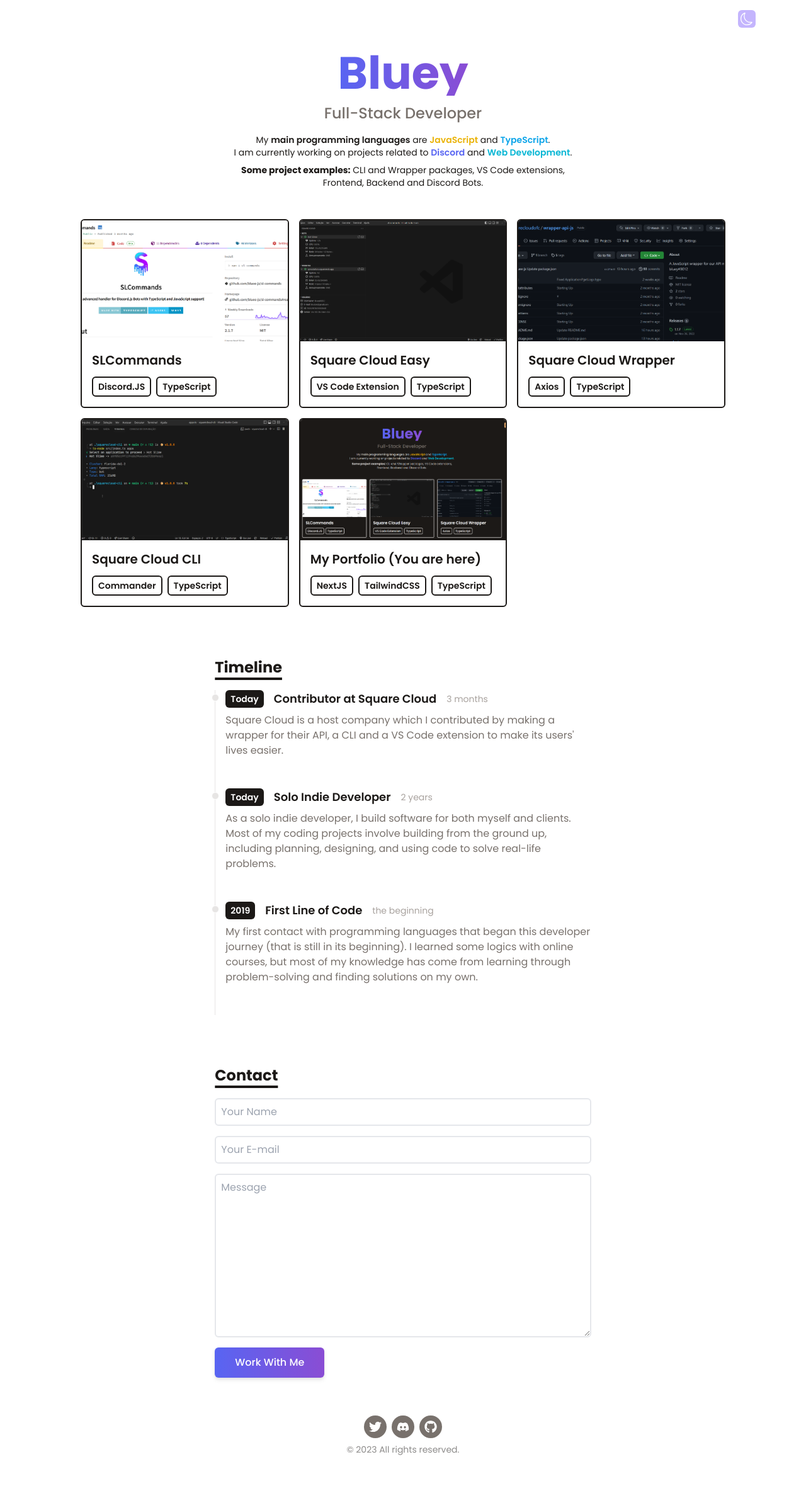
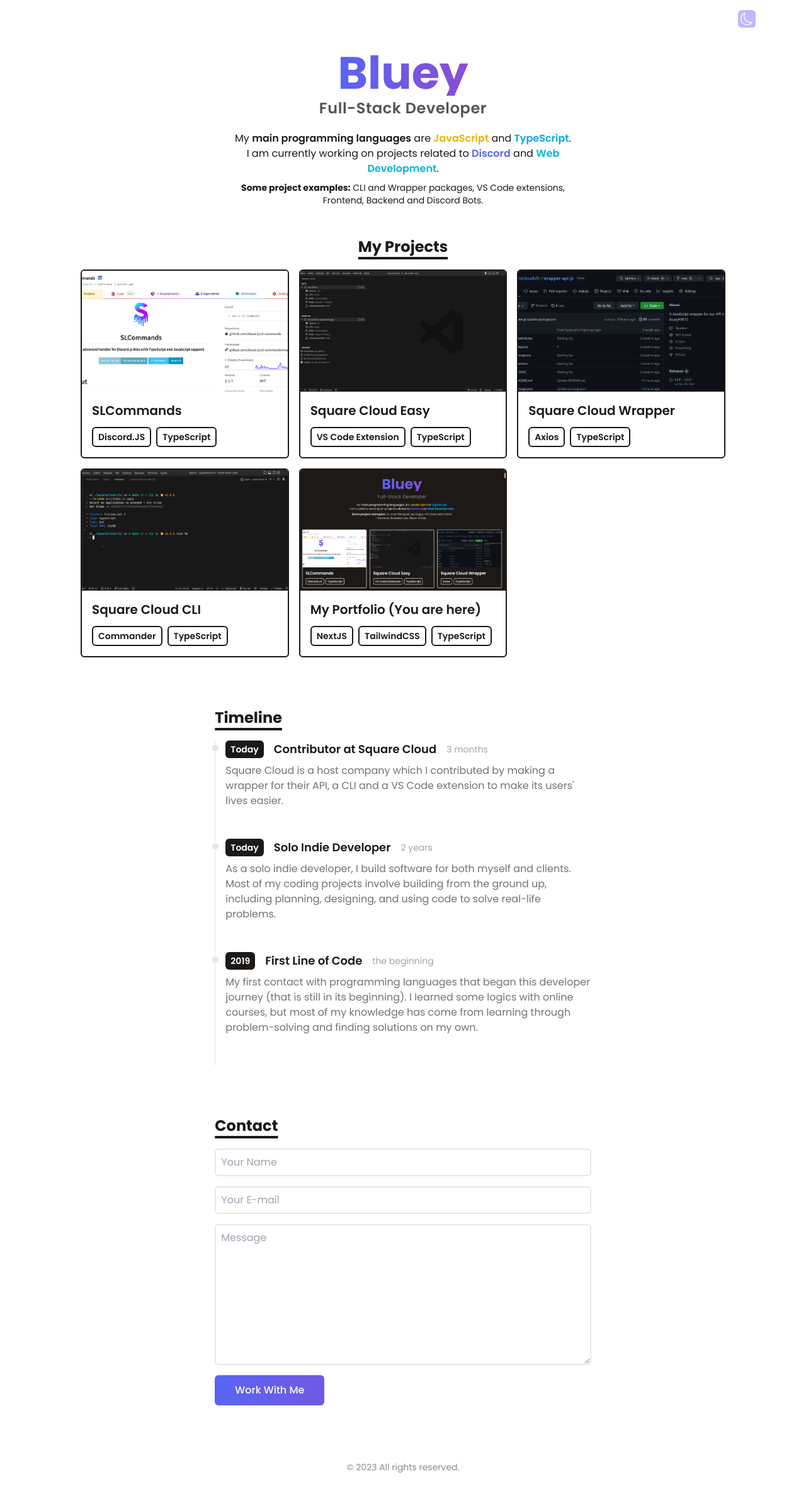
Before and after one commit to joaotonaco/bluey-portfolio, a Next.js app: page / in a window 1280 px wide. Shown: the whole page at 63% size. Before the commit the page ends 2332 px from the top, so only its background shows below. Built offline with nearby package versions, Linux system fonts and the light colour scheme.

Commit message:
New animations

```diff
--- a/src/app/page.tsx
+++ b/src/app/page.tsx
@@ -17,7 +17,7 @@ export default function Home() {
       <button
         type="button"
         onClick={() => setTheme(theme === 'dark' ? 'light' : 'dark')}
-        className="fixed p-1 z-10 right-20 top-4 bg-violet-300 dark:bg-orange-300 text-lg rounded-md"
+        className="fixed p-2 md:p-1 z-10 right-4 md:right-20 top-4 bg-violet-300 dark:bg-orange-300 text-lg rounded-md no-highlight"
       >
         <div className="text-white block dark:hidden">
           <BsMoon size={20} />
@@ -26,7 +26,7 @@ export default function Home() {
           <BsSun size={20} />
         </div>
       </button>
-      <div className="bg-white dark:bg-stone-900 text-stone-900 dark:text-stone-300 min-h-screen">
+      <div className="bg-white dark:bg-stone-900 text-stone-900 dark:text-stone-300 min-h-screen transition-colors duration-200">
         <div className="max-w-5xl w-11/12 mx-auto">
           <Intro />
           <Portfolio />
--- a/src/components/Contact.tsx
+++ b/src/components/Contact.tsx
@@ -15,23 +15,23 @@ function Contact() {
             type="text"
             name="name"
             placeholder="Your Name"
-            className="p-2 bg-transparent border-2 rounded-md focus:outline-none"
+            className="p-2 bg-transparent border-2 rounded-md focus:outline-none focus:border-stone-600"
           />
           <input
             type="email"
             name="email"
             placeholder="Your E-mail"
-            className="my-4 p-2 bg-transparent border-2 rounded-md focus:outline-none"
+            className="my-4 p-2 bg-transparent border-2 rounded-md focus:outline-none focus:border-stone-600"
           />
           <textarea
             name="message"
             placeholder="Message"
             rows={10}
-            className="p-2 mb-4 bg-transparent border-2 rounded-md focus:outline-none"
+            className="p-2 mb-4 bg-transparent border-2 rounded-md focus:outline-none focus:border-stone-600 min-h-[6rem] max-h-56"
           />
           <button
             type="submit"
-            className="text-center inline-block px-8 py-3 w-max text-base font-medium rounded-md text-white bg-gradient-to-r from-blurple to-plurple drop-shadow-md hover:stroke-white"
+            className="text-center inline-block px-8 py-3 w-max text-base font-medium rounded-md text-white bg-[size:200%] bg-gradient-to-r from-blurple to-plurple transition-all duration-300 hover:scale-[1.03] hover:bg-[100%]"
           >
             Work With Me
           </button>
--- a/src/components/Footer.tsx
+++ b/src/components/Footer.tsx
@@ -11,21 +11,21 @@ function Footer() {
             <Link
               key="twitter"
               href="https://twitter.com/jaootonaco"
-              className="bg-stone-500 dark:bg-stone-700 p-2 text-white dark:text-stone-400 inline-flex items-center space-x-2 rounded-full"
+              className="text-white dark:text-stone-400 inline-flex items-center space-x-2 rounded-full"
             >
               <FaTwitter size={20} />
             </Link>
             <Link
               key="discord"
               href="https://discord.gg/5ZcwxPvqCT"
-              className="bg-stone-500 dark:bg-stone-700 p-2 text-white dark:text-stone-400 inline-flex items-center space-x-2 rounded-full"
+              className="text-white dark:text-stone-400 inline-flex items-center space-x-2 rounded-full"
             >
               <FaDiscord size={20} />
             </Link>
             <Link
               key="github"
               href="https://github.com/bluee-js"
-              className="bg-stone-500 dark:bg-stone-700 p-2 text-white dark:text-stone-400 inline-flex items-center space-x-2 rounded-full"
+              className="text-white dark:text-stone-400 inline-flex items-center space-x-2 rounded-full"
             >
               <FaGithub size={20} />
             </Link>
--- a/src/components/Intro.tsx
+++ b/src/components/Intro.tsx
@@ -3,13 +3,13 @@ import React from 'react';
 function Intro() {
   return (
     <header className="flex flex-col items-center justify-center text-center pt-20 mb-6">
-      <h1 className="text-5xl md:text-7xl mb-1 md:mb-3 font-bold bg-gradient-to-r from-blurple to-plurple bg-clip-text text-transparent">
+      <h1 className="text-5xl md:text-7xl mb-1 font-bold bg-gradient-to-r from-blurple to-plurple bg-clip-text text-transparent">
         Bluey
       </h1>
-      <p className="text-lg md:text-2xl mb-4 font-medium text-stone-500">
+      <p className="text-lg md:text-2xl mb-5 font-semibold tracking-wide text-stone-600">
         Full-Stack Developer
       </p>
-      <p className="text-sm max-w-xl mb-2 font-normal">
+      <p className="text-sm md:text-base max-w-xl mb-2 font-normal">
         My <b className="font-semibold">main programming languages</b> are{' '}
         <b className="font-semibold text-yellow-500">JavaScript</b> and{' '}
         <b className="font-semibold text-sky-500">TypeScript</b>
--- a/src/components/Portfolio.tsx
+++ b/src/components/Portfolio.tsx
@@ -1,9 +1,14 @@
 import React from 'react';
 import portfolio from '../data/portfolio';
 import PortfolioItem from './PortfolioItem';
+import Title from './Title';
 
 function Portfolio() {
   return (
+    <>
+      <div className="w-full text-center">
+        <Title>My Projects</Title>
+      </div>
       <main className="flex flex-col md:flex-row items-center justify-center">
         <div className="grid grid-cols-1 md:grid-cols-2 lg:grid-cols-3 gap-4">
           {portfolio.map(({ imgUrl, link, stack, title }) => (
@@ -17,6 +22,7 @@ function Portfolio() {
           ))}
         </div>
       </main>
+    </>
   );
 }
 
--- a/src/components/PortfolioItem.tsx
+++ b/src/components/PortfolioItem.tsx
@@ -8,7 +8,7 @@ function PortfolioItem({ title, imgUrl, stack, link }: PortfolioItemData) {
       href={link}
       target="_blank"
       rel="noopener noreferrer"
-      className="border-2 border-stone-900 dark:border-stone-300 rounded-md overflow-hidden"
+      className="border-2 border-stone-900 dark:border-stone-300 rounded-md overflow-hidden transition-all duration-300 hover:scale-[1.01] hover:shadow-stone-500/70 hover:shadow-[0_0_20px_0] hover:bg-stone-200 dark:hover:bg-stone-800"
     >
       <img
         src={imgUrl}
@@ -16,7 +16,7 @@ function PortfolioItem({ title, imgUrl, stack, link }: PortfolioItemData) {
         className="w-full h-36 md:h-48 object-cover cursor-pointer"
       />
       <div className="w-full p-4">
-        <h3 className="text-lg md:text-xl mb-2 md:mb-3 font-semibold decoration-2 hover:underline dark:text-white">
+        <h3 className="text-lg md:text-xl mb-2 md:mb-3 font-semibold decoration-2 dark:text-white">
           {title}
         </h3>
         <p className="flex flex-wrap gap-2 flex-row items-center justify-start text-xs md:text-sm">
--- a/src/components/Title.tsx
+++ b/src/components/Title.tsx
@@ -4,7 +4,7 @@ function Title({ children, id }: { children: React.ReactNode; id?: string }) {
   return (
     <h1
       id={id && id}
-      className="text-2xl font-bold underline underline-offset-8 decoration-4 mb-5 text-stone-900 dark:text-white"
+      className="text-2xl font-bold underline underline-offset-8 decoration-4 mb-5 text-stone-900 dark:text-white transition-colors duration-150"
     >
       {children}
     </h1>
--- a/src/styles/globals.css
+++ b/src/styles/globals.css
@@ -1,3 +1,36 @@
 @tailwind base;
 @tailwind components;
 @tailwind utilities;
+
+body::-webkit-scrollbar {
+  width: 14px;
+  height: 14px;
+}
+
+body::-webkit-scrollbar-corner {
+  background-color: transparent;
+}
+
+html.dark > body::-webkit-scrollbar-track {
+  background-color: rgb(28 25 23);
+}
+
+html.dark > body::-webkit-scrollbar-thumb {
+  background-color: #ffffff50;
+  min-height: 40px;
+}
+
+html.light > body::-webkit-scrollbar-thumb {
+  background-color: #00000050;
+  min-height: 40px;
+}
+
+body::-webkit-scrollbar-thumb {
+  border: 4px solid transparent;
+  background-clip: padding-box;
+  border-radius: 20px;
+}
+
+.no-highlight {
+  -webkit-tap-highlight-color: transparent;
+}
```
Lines whose indentation alone changed are shown as unchanged.
